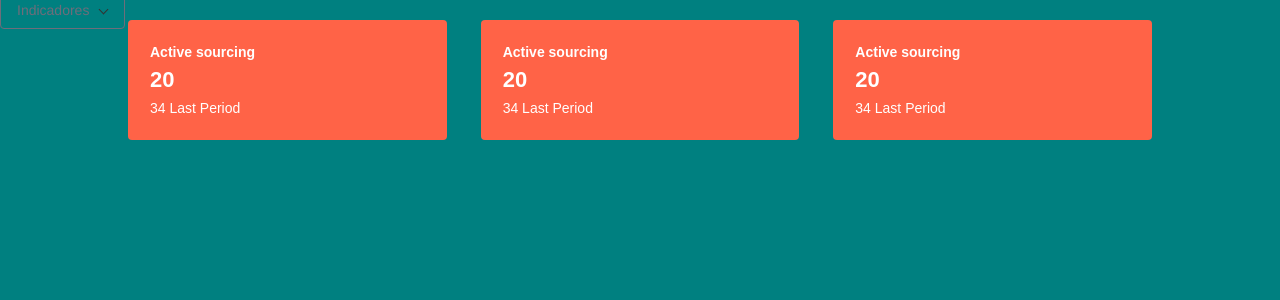
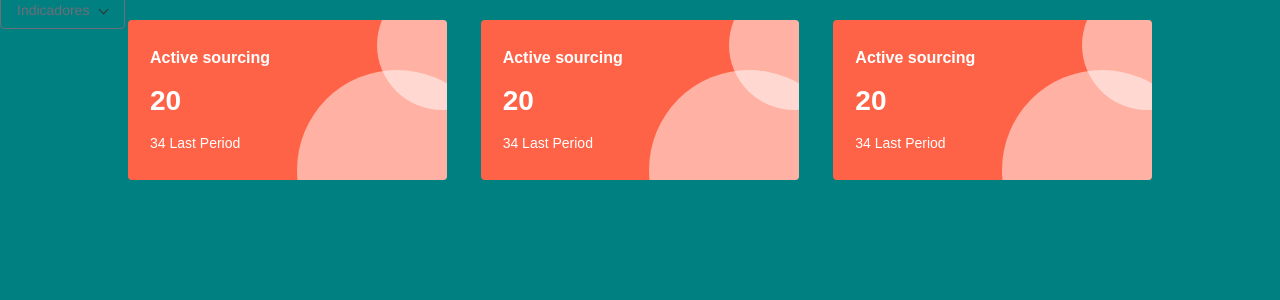
Before and after one commit to lucasmaiaesilva/gronda-test, a Next.js app: page / in a window 1280 px wide. Shown: the top 300 px of the page. Built offline with nearby package versions, Linux system fonts and the light colour scheme.

Commit message:
add bubbles on card layout

```diff
--- a/components/Card/styles.ts
+++ b/components/Card/styles.ts
@@ -1,8 +1,9 @@
 import styled from 'styled-components'
 
 export const CardContainer = styled.div`
+  position: relative;
   padding: 2rem 2.2rem;
-  height: 8rem;
+  height: 12rem;
   display: flex;
   flex-direction: column;
   justify-content: space-around;
@@ -10,6 +11,7 @@ export const CardContainer = styled.div`
   color: #fff;
   font-family: sans-serif;
   border-radius: .4rem;
+  overflow: hidden;
 
   & > * {
     padding: 0;
@@ -17,16 +19,39 @@ export const CardContainer = styled.div`
   }
 
   .type {
-    font-size: 1.4rem;
+    font-size: 1.6rem;
   }
 
   .value {
-    font-size: 2.2rem;
+    font-size: 2.8rem;
   }
 
   .period {
     font-size: 1.4rem;
   }
 
+  &:before,
+  &:after {
+    content: "";
+    border-radius: 50%;
+    background-color: white;
+    position: absolute;
+    opacity: 0.5;
+  }
+
+  &:before {
+    width: 20rem;
+    height: 20rem;
+    right: -5rem;
+    bottom: -9rem;
+  }
+
+  &:after {
+    width: 13rem;
+    height: 13rem;
+    top: -4rem;
+    right: -6rem;
+  }
+
   background-color: tomato;
 `
```
